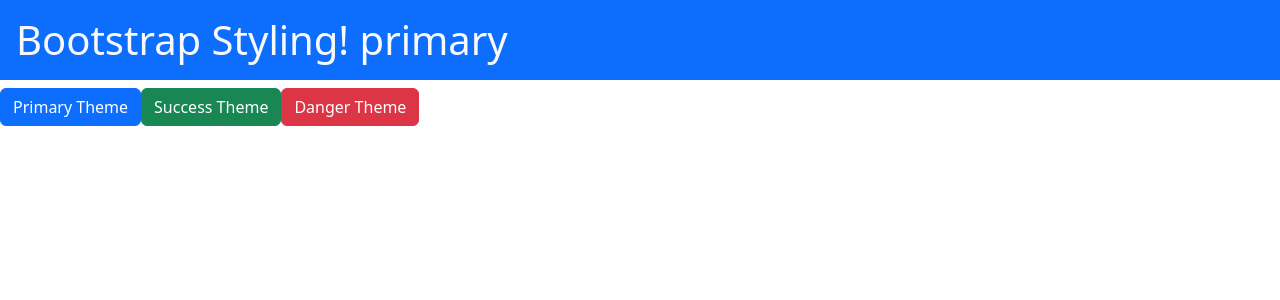
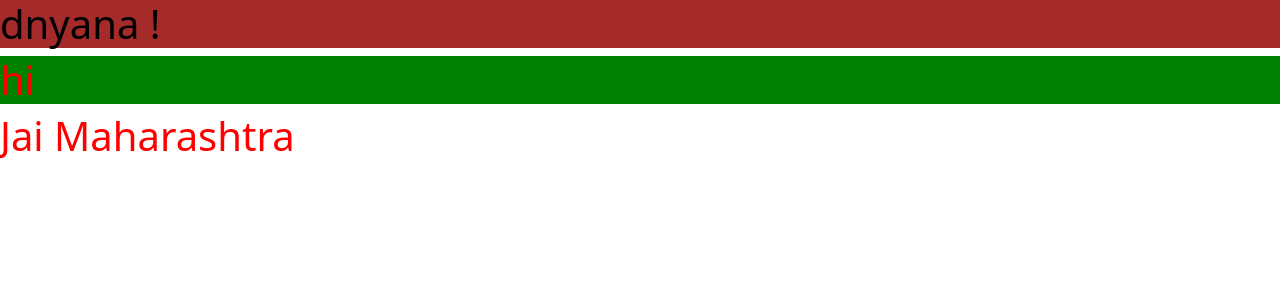
Before and after one commit to borate65/my-react-app-3, a React (Create React App) app: page / in a window 1280 px wide. Shown: the top 300 px of the page. Built offline with nearby package versions, Linux system fonts and the light colour scheme.

Commit message:
basic react styling

```diff
--- a/src/App.css
+++ b/src/App.css
@@ -1,38 +1,4 @@
-.App {
-  text-align: center;
+.beautify {
+  background-color: brown;
+  color: black;
 }
-
-.App-logo {
-  height: 40vmin;
-  pointer-events: none;
-}
-
-@media (prefers-reduced-motion: no-preference) {
-  .App-logo {
-    animation: App-logo-spin infinite 20s linear;
-  }
-}
-
-.App-header {
-  background-color: #282c34;
-  min-height: 100vh;
-  display: flex;
-  flex-direction: column;
-  align-items: center;
-  justify-content: center;
-  font-size: calc(10px + 2vmin);
-  color: white;
-}
-
-.App-link {
-  color: #61dafb;
-}
-
-@keyframes App-logo-spin {
-  from {
-    transform: rotate(0deg);
-  }
-  to {
-    transform: rotate(360deg);
-  }
-}
--- a/src/App.js
+++ b/src/App.js
@@ -1,107 +1,23 @@
 /** 1.example--------------------------------------- */
 
-// import "./App.css";
-
-// function App() {
-//   let mystyle = { color: "red", background: "green" };
-
-//   return (
-//     <div>
-//
-
-/* here we have to change class into class name */
-
-//       <h1 className="butify">dnyana !</h1>
-
-//       <h1 style={mystyle}>hi</h1>
-
-//       {/* we can write js in {{}} outer is for js internal is for object literal*/}
-
-//       <h1 style={{ color: "red", backgroungColor: "purple" }}>HEllo World</h1>
-
-//     </div>
-//   );
-// }
-// export default App;
-
-/** 2.example--------------------------------------- */
-
-//import "./index.js"; this statement we write in index.js
-//because it is globally access file
-// function App() {
-//   return (
-//     <div>
-//       <h1 className="butify">External CSS styling</h1>
-//     </div>
-//   );
-// }
-// export default App;
-
-//3. example --------------------------------------
-
-// function App() {
-//   return (
-//     <div>
-//       <h1 className="bg-dark text-light p-3">Bootstrap Styling!</h1>
-
-//       <h1 className="bg-success" style={{ color: "#fff" }}>
-//         hello
-//       </h1>
-//     </div>
-//   );
-// }
-
-// export default App;
-
-//4. example --------------------------------------
-
-import { useState } from "react";
-
+import "./App.css";
 function App() {
-  let [theme, setTheme] = useState("primary");
-
-  // Member funcn
-  let makePrimaryTheme = () => {
-    theme = "primary";
-    setTheme(theme);
-  };
-
-  let makeSuccessTheme = () => {
-    theme = "success";
-    setTheme(theme);
-  };
-
-  let makeDangerTheme = () => {
-    theme = "danger";
-    setTheme(theme);
-  };
+  let mystyle = { color: "red", background: "green" };
 
   return (
     <div>
-      <h1 className={`bg-${theme} text-light p-3`}>
-        Bootstrap Styling! {theme}
+      {/*here we have to change class into class name */}
+
+      <h1 className="beautify">dnyana !</h1>
+
+      <h1 style={mystyle}>hi</h1>
+
+      {/* we can write js in {{}} outer is for js internal is for object literal*/}
+
+      <h1 style={{ color: "red", backgroungColor: "purple" }}>
+        Jai Maharashtra
       </h1>
-
-      <input
-        className="btn btn-primary"
-        type="button"
-        value="Primary Theme"
-        onClick={makePrimaryTheme}
-      />
-      <input
-        className="btn btn-success"
-        type="button"
-        value="Success Theme"
-        onClick={makeSuccessTheme}
-      />
-      <input
-        className="btn btn-danger"
-        type="button"
-        value="Danger Theme"
-        onClick={makeDangerTheme}
-      />
     </div>
   );
 }
-
 export default App;
```
